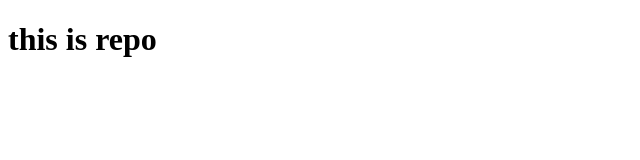
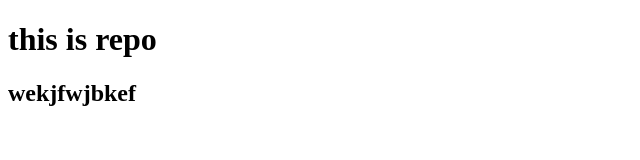
Before and after one commit to biswajeet143/klkl, a plain HTML site: page index.html in a window 1280 px wide. Shown: the whole page, without its empty margins (0-640 px from the left). Drawn offline with Linux system fonts and the light colour scheme.

Commit message:
second file

```diff
--- a/index.html
+++ b/index.html
@@ -7,5 +7,6 @@
 </head>
 <body>
         <h1>this is repo</h1>
+        <h2>wekjfwjbkef</h2>
 </body>
 </html>
```
